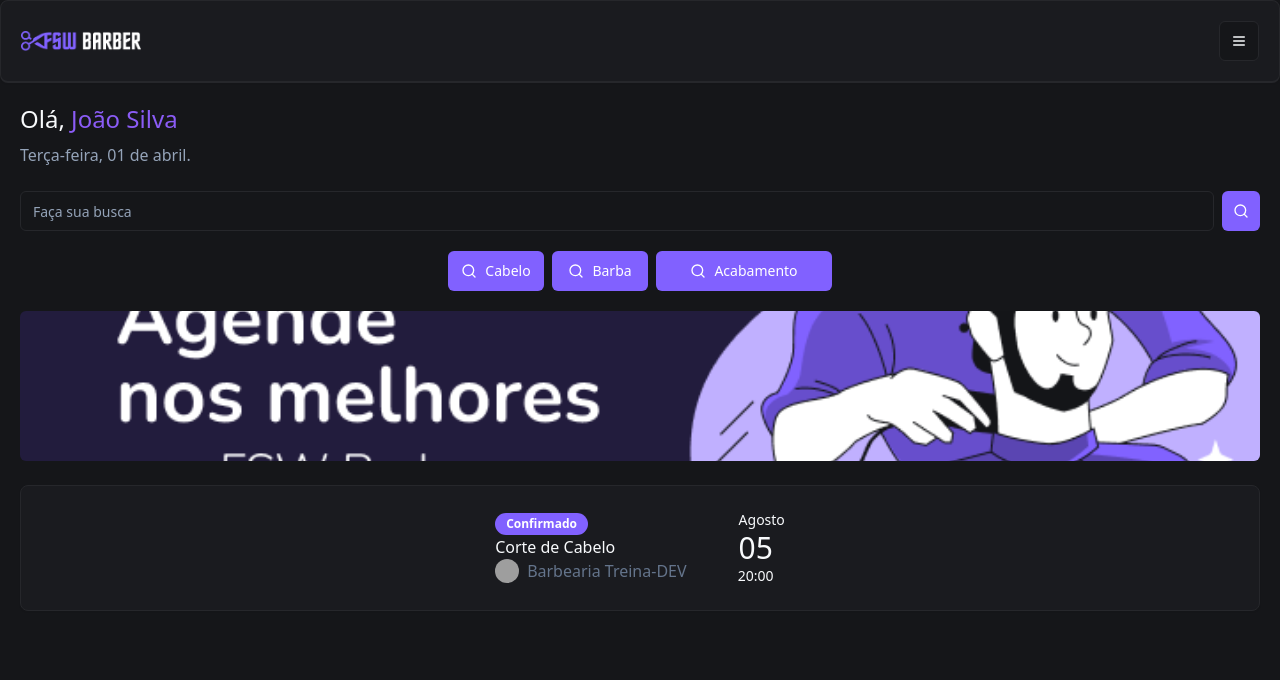
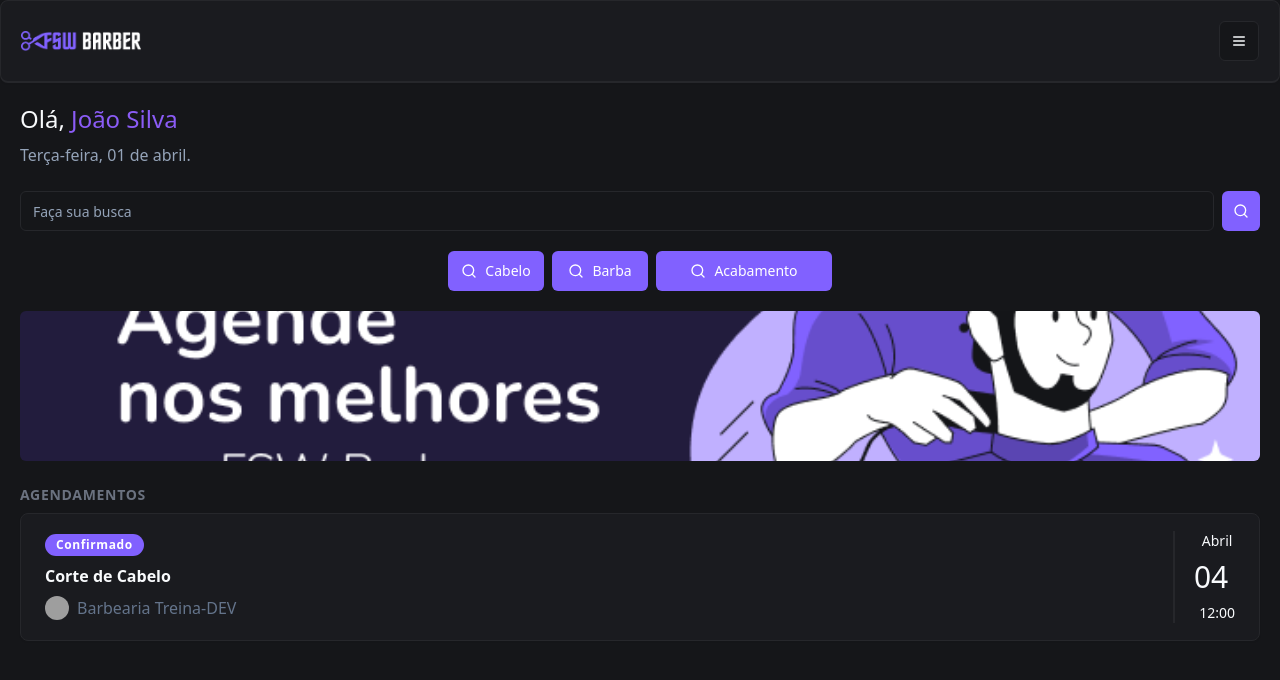
Before and after one commit to srodrigo28/tdw-barber-v2, a Next.js app: page / in a window 1280 px wide. Shown: the top 680 px of the page. Built offline with nearby package versions, Linux system fonts and the light colour scheme; grey boxes are pictures that could not be loaded.

Commit message:
updated-page-home

```diff
--- a/src/app/globals.css
+++ b/src/app/globals.css
@@ -44,6 +44,6 @@
     @apply h-full;
   }
   body {
-    @apply h-full bg-background text-foreground;
+    @apply h-full bg-background text-foreground antialiased;
   }
 }
--- a/src/app/layout.tsx
+++ b/src/app/layout.tsx
@@ -26,8 +26,7 @@ export default function RootLayout({
   return (
     <html lang="pt-BR">
       <body
-        className={`${geistSans.variable} ${geistMono.variable} antialiased dark`}
-      >
+        className={`${geistSans.variable} ${geistMono.variable} antialiased dark`}>
         {children}
       </body>
     </html>
--- a/src/app/page.tsx
+++ b/src/app/page.tsx
@@ -14,10 +14,12 @@ export default function Home() {
       {/* header */}
       <Header />
 
+      {/* MAIN */}
       <div className="p-5">
         <h2 className="text-2xl mb-2">Olá, <span className="text-violet-500">João Silva</span></h2>
         <p className="text-slate-400">Terça-feira, 01 de abril.</p>
 
+        {/* BUSCA */}
         <div className="flex items-center gap-2 mt-6">
           <Input placeholder="Faça sua busca" />
           <Button size="icon"> <SearchIcon /> </Button>
@@ -29,17 +31,22 @@ export default function Home() {
           <Button size="icon" className="w-44"> <SearchIcon /> Acabamento </Button>
         </div>
 
+        {/* imagem */}
         <div className="relative w-full h-[150px] mt-5 rounded-md">
         <Image src="/banner-01.png"  alt="Agende seu horário" fill className="object-cover rounded-md" />
         </div>
 
         {/* AGENDAMENTOS */}
-        <Card className="mt-6 flex items-center justify-center">
-          <CardContent className="flex gap-10 justify-between items-center">
+        <h2 className="mt-6 text-sm font-bold uppercase text-gray-500 tracking-wider">
+          Agendamentos
+        </h2>
+
+        <Card className="mt-2 h-32">
+          <CardContent className="flex justify-between items-center">
             {/* ESQUERDA */}
-            <div className="flex flex-col ">
-              <Badge className="w-fit mt-6">Confirmado</Badge>
-              <h3>Corte de Cabelo</h3>
+            <div className="flex gap-2 flex-col py-5">
+              <Badge className="w-fit tracking-wider">Confirmado</Badge>
+              <h3 className="font-semibold">Corte de Cabelo</h3>
 
               <div className="flex items-center gap-2">
                 <Avatar className="h-6 w-6">
@@ -48,11 +55,12 @@ export default function Home() {
                 <p className="text-slate-500 text-md">Barbearia Treina-DEV</p>
               </div>
             </div>
+
             {/* DIREITA*/}
-            <div className="flex flex-col items-center mt-6">
-              <p className="text-sm pl-3">Agosto</p>
-              <p className="text-3xl">05</p>
-              <p className="text-sm">20:00</p>
+            <div className="flex gap-2 flex-col items-center border-l-2 pl-3">
+              <p className="text-sm pl-3">Abril</p>
+              <p className="text-3xl">04</p>
+              <p className="text-sm pl-3">12:00</p>
             </div>
           </CardContent>
         </Card>
--- /dev/null
+++ b/src/components/barbershop-item.tsx
@@ -0,0 +1,9 @@
+const BarbershopItem = () => {
+    return (
+        <div>
+
+        </div>
+     );
+}
+
+export default BarbershopItem;
```
